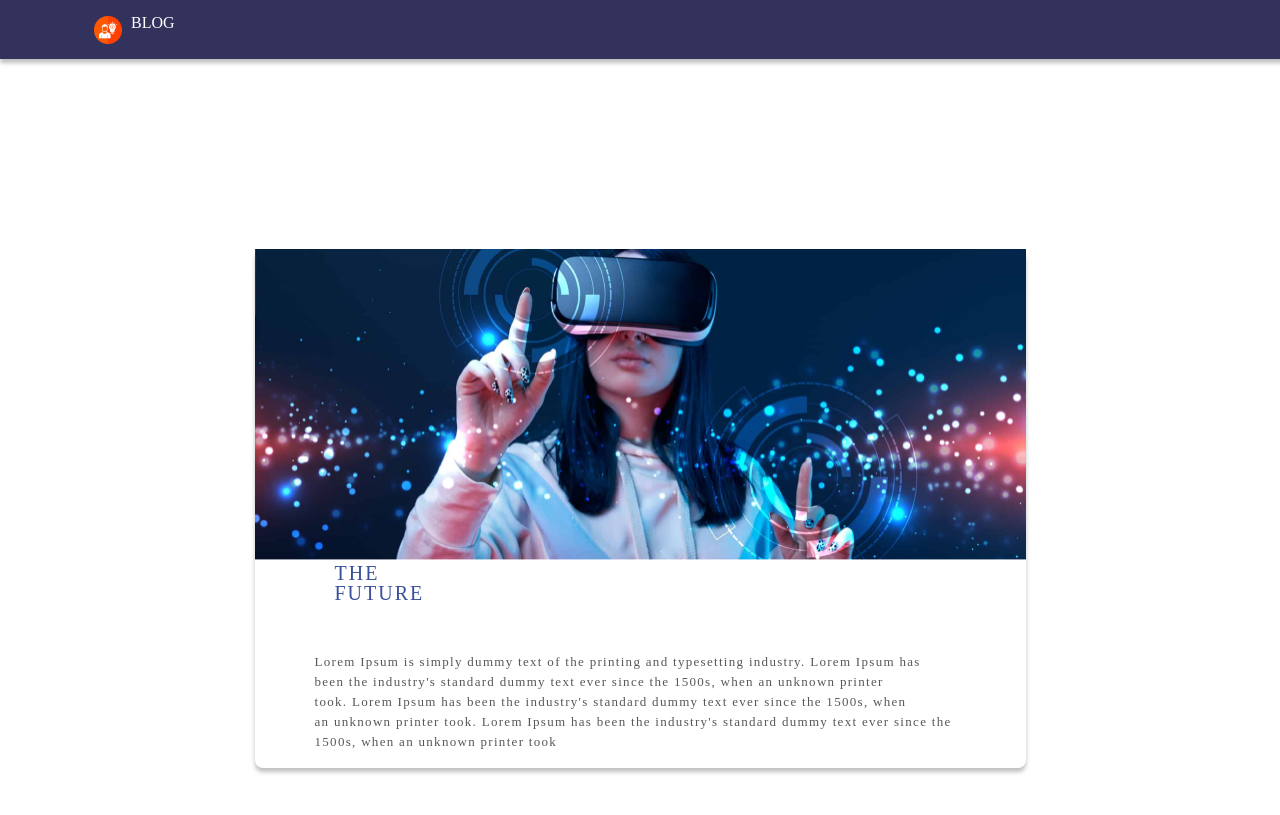
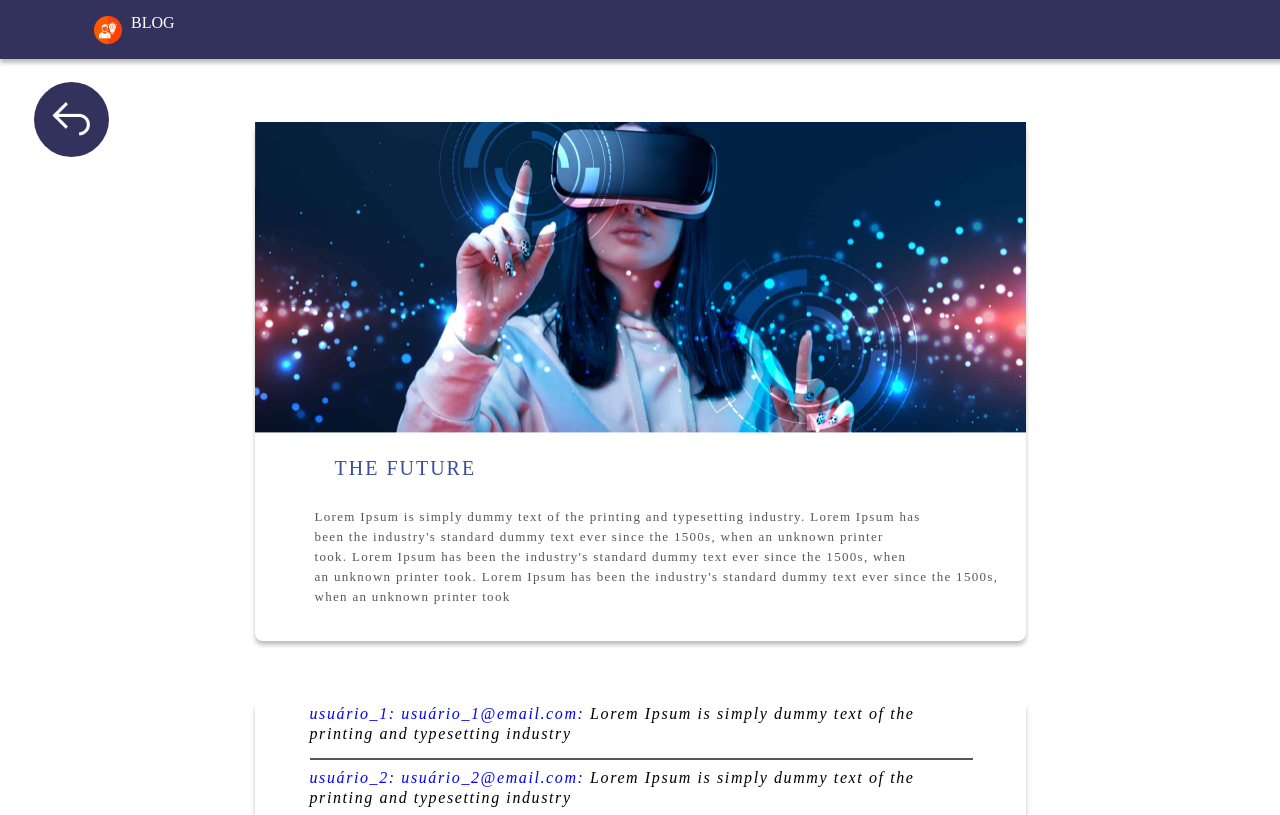
Before and after one commit to BrunoAbido/post_website, a plain HTML site: page post_details.html in a window 1280 px wide. Shown: the top 815 px of the page. Drawn offline with Linux system fonts and the light colour scheme.

Commit message:
fix: fixing the button

```diff
--- a/css/style.css
+++ b/css/style.css
@@ -141,15 +141,17 @@ main {
     gap: 63px;
 }
 
-.button {
-
+.button{
+    position: absolute ;
+    border-radius: 100%;
+    background-color: #32325d;
+    left: 34px;
+    top: 82px;
     width: 75px;
     height: 75px;
-    border: 0.3px;
-    background-color: linear-gradient(0deg, #32325D, #32325D),
+    border: none;
+    cursor: pointer;
 }
-
-
 
 .arrow_image {
     width: 49px;
@@ -167,6 +169,8 @@ main {
 .post_title_section {
     display: flex;
     flex-direction: column;
+    padding-top: 22px;
+    width: 100%;
     margin-bottom: 20;
     font-size: 20px;
     font-weight: 500;
@@ -181,7 +185,8 @@ main {
 }
 
 .text_section {
-    padding: 60px;
+    padding-top: 20px;
+    padding-left: 60px;
     font-size: 13px;
     font-weight: 300;
     line-height: 20px;
@@ -206,16 +211,6 @@ main {
     padding-inline: 55px;
 }
 
-.review_1 {
-}
-
-.review_2 {
-}
-
-.review_3 {
-
-}
-
 em {
     color: blue;
     font-weight: 600;
--- a/post_details.html
+++ b/post_details.html
@@ -17,10 +17,12 @@
     </header>
 
     <main class="main_post_section">
-        <nav>
-            <a href="index.html" class="arrow_image" > <img src="images/ArrowIcon.png" ></a>
-            <section class="button"></section>
-        </nav>
+        <section>
+            <button class="button">
+                <a href="index.html"></a>
+                <img src="images/ArrowIcon.png" class="arrow_image"/>
+            </button>
+        </section>
         <section class="post_section">
             <img src="images/img_post_section.png" class="img_post_section">
             <h1 class="post_title_section">The future</h1>
```
